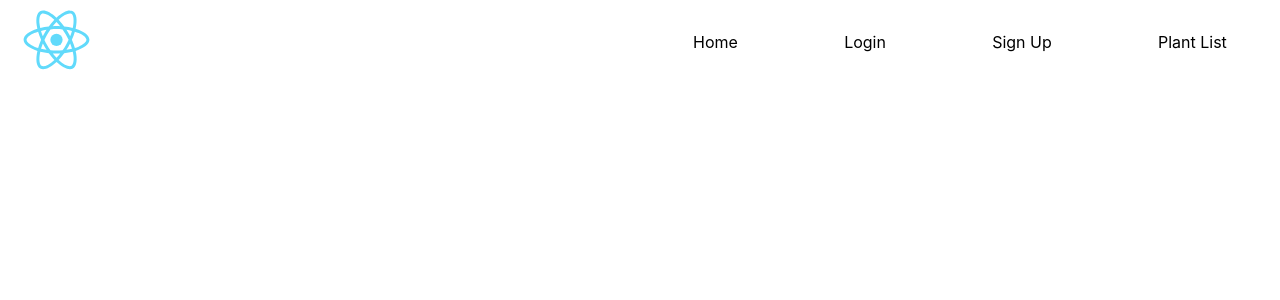
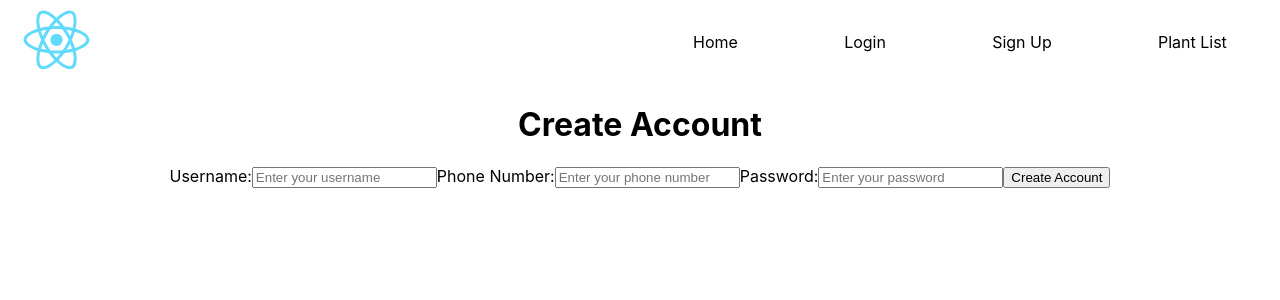
Before and after one commit to Afri-Mart/frontend-1, a React (Create React App) app: page /create in a window 1280 px wide. Shown: the top 300 px of the page. Built offline with nearby package versions, Linux system fonts and the light colour scheme.

Commit message:
created account creation form and added linnks

```diff
--- a/src/App.js
+++ b/src/App.js
@@ -1,5 +1,6 @@
 import logo from './logo.svg';
 import Login from './Components/LoginPage'
+import SignUp from './Components/SignUp'
 import './App.css';
 import { Route, Link, Switch } from 'react-router-dom'
 
@@ -27,7 +28,7 @@ function App() {
             <Login />
           </Route>
           <Route path='/create'>
-
+            <SignUp />
           </Route>
           {/* <Route path='/logout'>
             <Logout/>
--- a/src/Components/LoginPage.js
+++ b/src/Components/LoginPage.js
@@ -6,13 +6,11 @@ import axios from 'axios'
 
 const credentials = {
     username: '',
-    phoneNumber: '',
     password: '',
 }
 
 const initialErrors = {
     username: '',
-    phoneNumber: '',
     password: '',
 }
 
@@ -54,14 +52,7 @@ function Login (props) {
                         onChange={handleChange}
                     />
                     </label>
-                    <label> Phone Number:
-                        <input
-                            type="text"
-                            name="phonenumber"
-                            placeholder="Enter your phone number"
-                            onChange={handleChange}
-                        />
-                    </label>
+
                     <label className="login-input"> Password:
                         <input
                             type="password"
@@ -71,7 +62,7 @@ function Login (props) {
                         />
                     </label>
                     <button className="btn">Login</button>
-                    <p>Don't have an account? <Link className="link" to="/signup">Create new account</Link></p>
+                    <p>Don't have an account? <Link className="link" to="/create">Create new account</Link></p>
                 </form>
                 </center>
         </div>
--- /dev/null
+++ b/src/Components/SignUp.js
@@ -0,0 +1,56 @@
+import React, { useState } from 'react'
+import { useHistory, Link } from 'react-router-dom';
+import { connect } from 'react-redux';
+import * as yup from 'yup';
+import axios from 'axios'
+
+
+function SignUp () {
+
+    const handleChange = (e) => {
+        console.log(e)
+    }
+
+    const handleSubmit = (e) => {
+        console.log(e)
+    }
+
+
+    return(
+        <div>
+            <center>
+            <h1>Create Account</h1>
+                    <form>
+                        <label>Username:
+                            <input
+                            type="text"
+                            name="username"
+                            placeholder="Enter your username"
+                            onChange={handleChange}
+                            />
+                        </label>
+                        <label>Phone Number:
+                            <input
+                            type="text"
+                            name="phonenumber"
+                            placeholder="Enter your phone number"
+                            onChange={handleChange}
+                            />
+                        </label>
+                        <label>Password:
+                        <input
+                            type="password"
+                            name="password"
+                            placeholder="Enter your password"
+                            onChange={handleChange}
+                        />
+                    </label>
+                    <button>Create Account</button>
+                    </form>
+            </center>
+        </div>
+    )
+
+}
+
+export default SignUp
```
Also changed, not shown: 1 other file (tests, documents, lock files or other folders).
